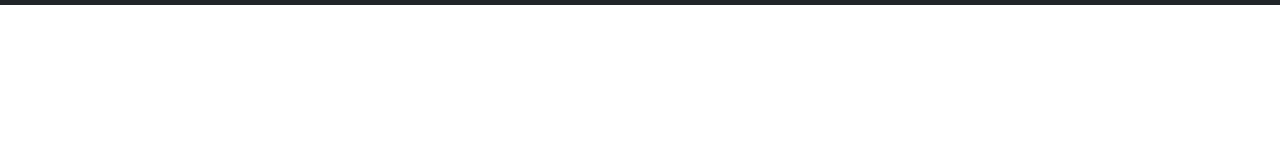
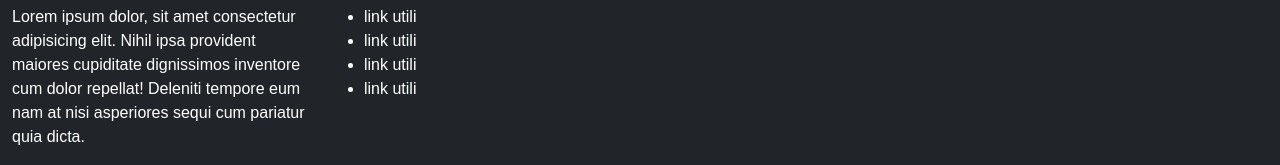
Before and after one commit to MarcoMusa/presto_landing, a plain HTML site: page index.html in a window 1280 px wide. Shown: the part 1809-1974 px from the top of the page. Before the commit the page ends 1814 px from the top, so only its background shows below. Drawn offline with nearby package versions, Linux system fonts and the light colour scheme; a web font is replaced by a local one.

Commit message:
custom footer

```diff
--- a/index.html
+++ b/index.html
@@ -180,6 +180,7 @@
       </div>
     </header>
 
+    <!--Testo immagine-->
     <div class="container mt-5">
       <div class="row align-items-center mb-3">
         <div class="col-12 col-md-5">
@@ -245,6 +246,7 @@
       </div>
     </div>
 
+    <!--Card-->
     <div class="container mb-5 mt-5">
       <div class="row">
         <div class="col-6 col-md-3">
@@ -310,11 +312,28 @@
       </div>
     </div>
 
+    <!--Footer-->
     <footer class="container-fluid bg-dark">
       <div class="row pt-5">
         <div class="col-12">
           <img src="./media/logo.png" width="50px" alt="" />
           <h2 class="text-accent">Presto.it</h2>
+        </div>
+        <div class="col-3">
+          <p class="text-white">
+            Lorem ipsum dolor, sit amet consectetur adipisicing elit. Nihil ipsa
+            provident maiores cupiditate dignissimos inventore cum dolor
+            repellat! Deleniti tempore eum nam at nisi asperiores sequi cum
+            pariatur quia dicta.
+          </p>
+        </div>
+        <div class="col-3">
+          <ul class="text-white">
+            <li>link utili</li>
+            <li>link utili</li>
+            <li>link utili</li>
+            <li>link utili</li>
+          </ul>
         </div>
       </div>
     </footer>
```
